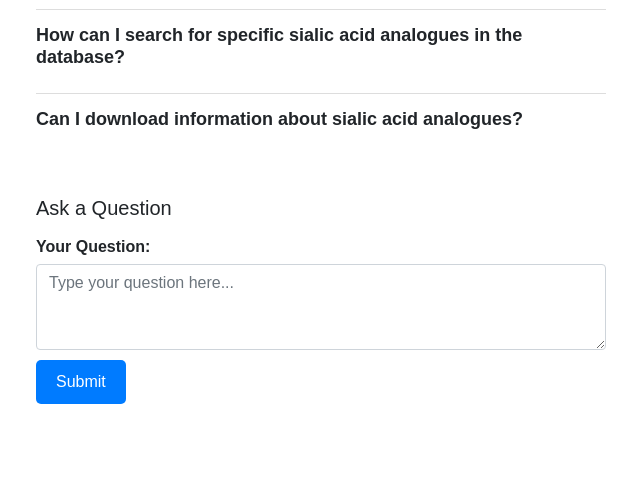
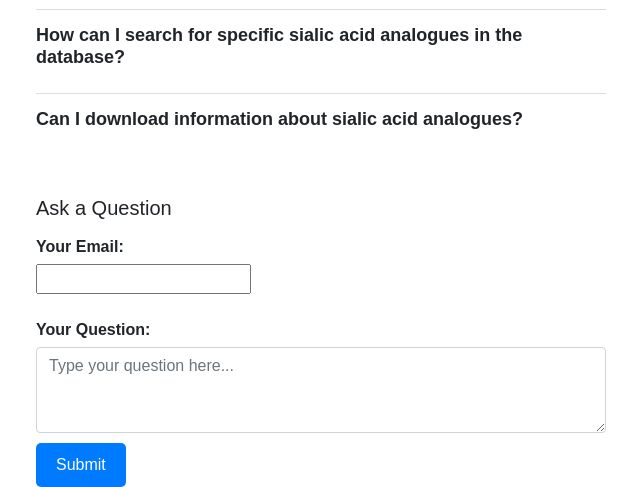
Before and after one commit to SAAAD-Webtool/Source_Code, a Flask app: page / in a window 1280 px wide, after a click on "FAQ's". Shown: the part 412-899 px from the top of the page, without its empty margins (319-959 px from the left). Before the commit the page ends 816 px from the top, so only its background shows below. Run offline with Flask 3, Linux system fonts and the light colour scheme; parts of the project's set-up code (start-up, migrations or seed data) failed here and were passed over; some libraries are stand-ins or nearby versions.

Commit message:
Update index.html

```diff
--- a/templates/index.html
+++ b/templates/index.html
@@ -514,6 +514,8 @@ textarea {
         <section id="ask-question">
             <h3 class="ask-header">Ask a Question</h3>
             <form id="question-form" action="/submit_question" method="post">
+                <label for="user-email">Your Email:</label>
+                <input type="email" id="user-email" name="email" required><br><br>
                 <label for="user-question">Your Question:</label>
                 <textarea class="form-control" id="user-question" name="user_question" rows="3" placeholder="Type your question here..." required></textarea>
                 <button type="submit" class="btn-submit">Submit</button>
```
Lines whose indentation alone changed are shown as unchanged.
